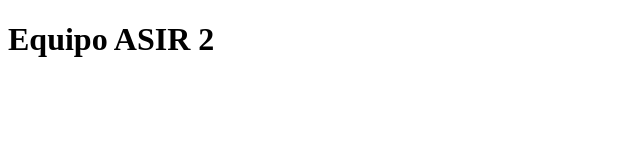
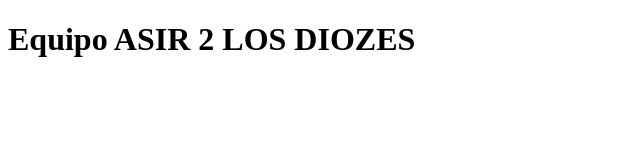
Before and after one commit to ICV-24-25/practica-githubflow-grupo-asir-2, a plain HTML site: page src/index.html in a window 1280 px wide. Shown: the whole page, without its empty margins (0-640 px from the left). Drawn offline with Linux system fonts and the light colour scheme.

Commit message:
Cambio final de ejercicio 1 kevyn

```diff
--- a/src/index.html
+++ b/src/index.html
@@ -4,6 +4,6 @@
 <title>Proyecto Web</title>
 </head>
 <body>
-<h1>Equipo ASIR 2</h1>
+<h1>Equipo ASIR 2 LOS DIOZES</h1>
 </body>
 </html>
--- a/src/style.css
+++ b/src/style.css
@@ -1,4 +1,7 @@
 body {
     background-color: #f0f0f0;
     text-align: center;
+    * {
+        transition: all 0.3s ease-in-out;
+      }
     }
```
